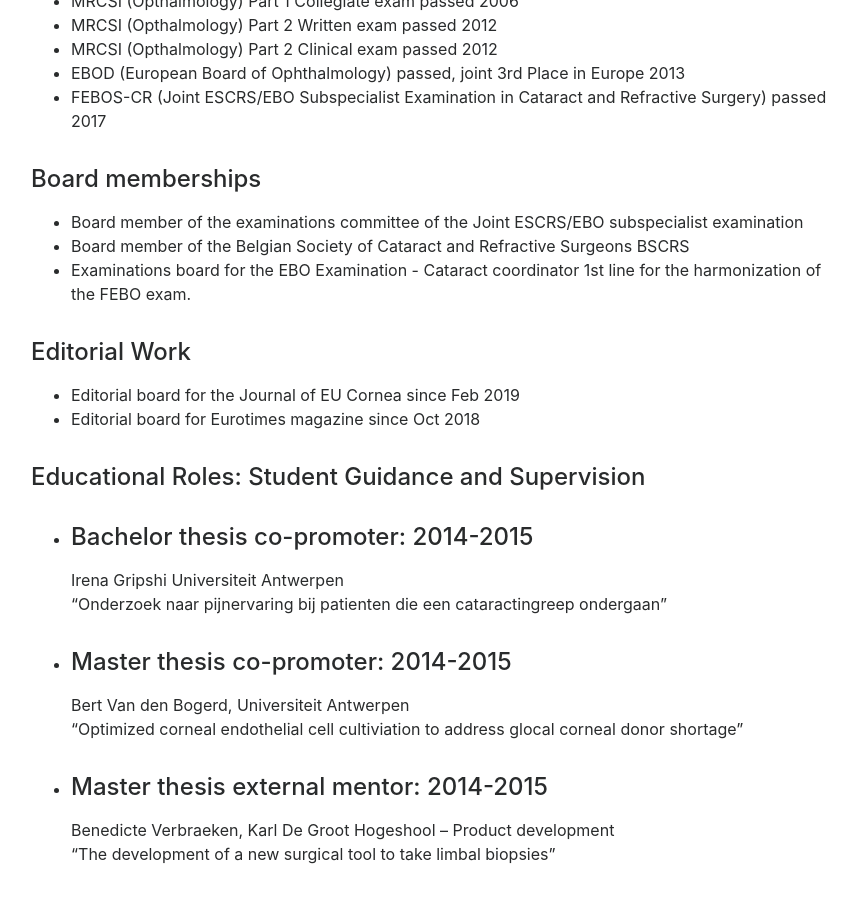
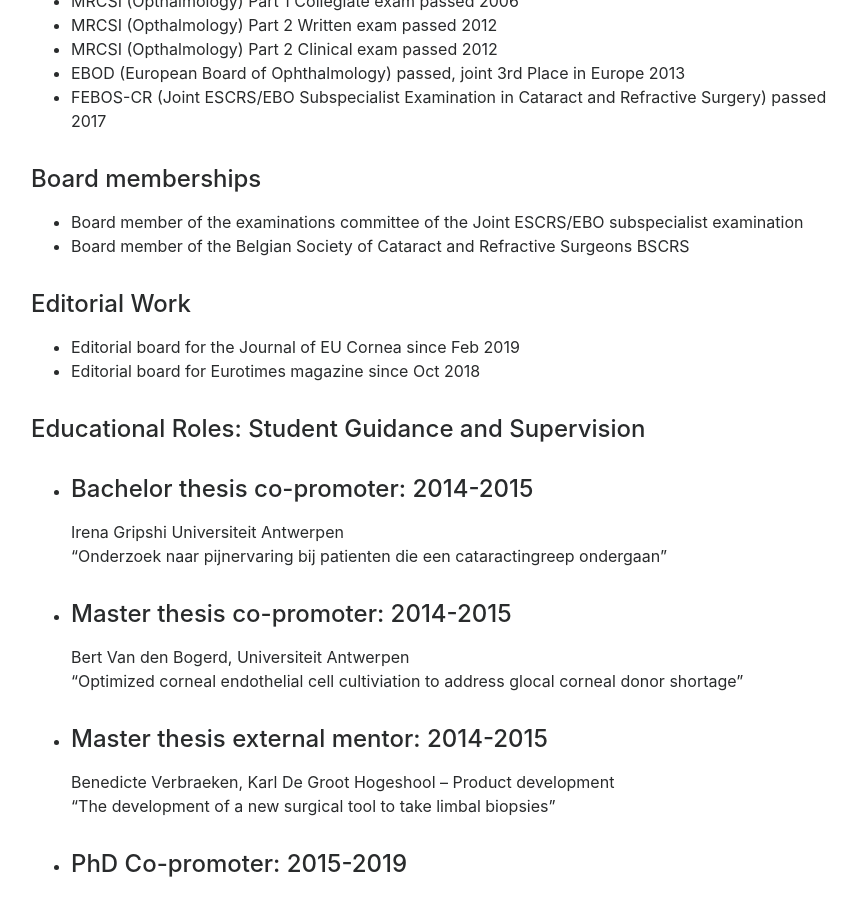
Before and after one commit to sorchanidhubhghaill/cv, a Jekyll site: the page built from index.md, in a window 1280 px wide and 900 px high, scrolled down 5912 px. Shown: the whole window, without its empty margins (209-1066 px from the left). Built offline with Jekyll 4.4.1, drawn with Linux system fonts in a browser that asks for light colours.

Commit message:
Update index.md

```diff
--- a/index.md
+++ b/index.md
@@ -226,7 +226,6 @@ Completed rotations in general surgery, maxillofacial surgery, gastroenterology
 
  - Board member of the examinations committee of the Joint ESCRS/EBO subspecialist examination
  - Board member of the Belgian Society of Cataract and Refractive Surgeons BSCRS
- - Examinations board for the EBO Examination - Cataract coordinator 1st line for the harmonization of the FEBO exam.
 
 ### Editorial Work
 
```
